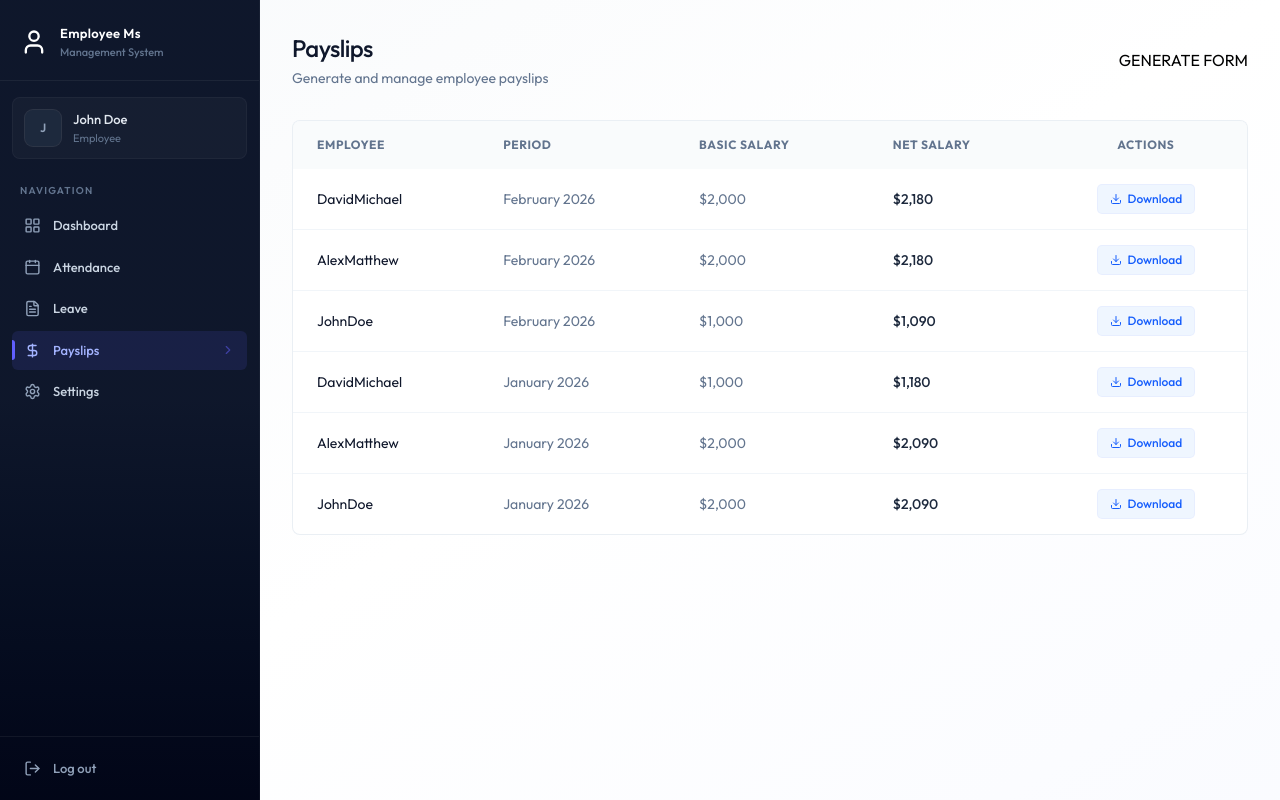
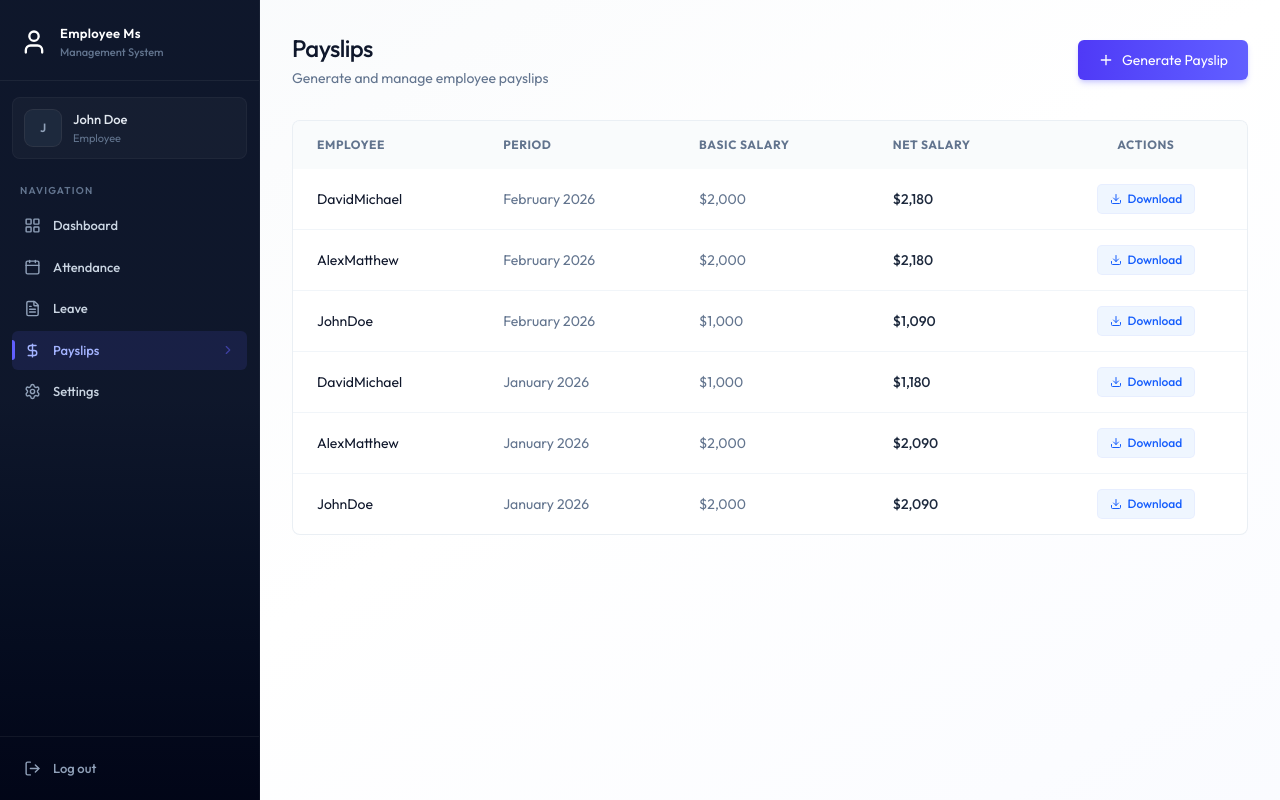
Before and after one commit to sheaf-hassan/employee_management_system, a React (Vite) app in the folder client/: page /payslips in a window 1280 px wide. Built offline with nearby package versions, Linux system fonts and the light colour scheme.

Commit message:
create generate_payslip_form component structure and mount it to the payslips page

```diff
--- /dev/null
+++ b/client/src/components/payslip/GeneratePayslipForm.jsx
@@ -0,0 +1,38 @@
+import { Plus, X } from "lucide-react";
+import { useState } from "react"
+
+const GeneratePayslipForm = ({employees, onSuccess}) => {
+
+    const [isOpen, setIsOpen] = useState(false);
+    const [loading, isLoading] = useState(false);
+
+    if(!isOpen) return (
+        <button onClick={()=>setIsOpen(true)}
+        className="btn-primary flex items-center gap-2">
+            <Plus className="w-4 h-4"/> Generate Payslip
+        </button>
+    )
+
+    const handleSubmit = async (e)=> {
+        e.preventDefault();
+    }
+
+  return (
+    <div className="fixed inset-0 bg-black/40 backdrop-blur-sm flex items-center justify-center z-50 p-4">
+        <div className="card max-w-lg w-full p-6 animate-slide-up">
+            <div className="flex justify-between items-center mb-6">
+                <h3 className="text-lg font-bold text-slate-900">Generate Monthly Payslip</h3>
+                <button onClick={()=>setIsOpen(false)}
+                className="text-slate-400 hover:text-slate-600 p-1">
+                    <X size={20}/>
+                </button>
+            </div>
+            <form onSubmit={handleSubmit} className="space-y-4">
+                {/* Select Employee */}
+            </form>
+        </div>
+    </div>
+  )
+}
+
+export default GeneratePayslipForm
--- a/client/src/pages/Payslips.jsx
+++ b/client/src/pages/Payslips.jsx
@@ -2,6 +2,7 @@ import { useCallback, useEffect, useState } from "react";
 import { dummyEmployeeData, dummyPayslipData } from "../assets/assets";
 import Loading from "../components/Loading";
 import PayslipList from "../components/payslip/PayslipList";
+import GeneratePayslipForm from "../components/payslip/GeneratePayslipForm";
 
 const Payslips = () => {
   const [payslips, setPayslips] = useState([]);
@@ -37,7 +38,7 @@ const Payslips = () => {
               : "Your payslip history"}
           </p>
         </div>
-        {isAdmin && <p>GENERATE FORM</p>}
+        {isAdmin && <GeneratePayslipForm employees={employees} onSuccess={fetchPaySlips}/>}
       </div>
       <PayslipList payslips={payslips} isAdmin={isAdmin}/>
     </div>
```
